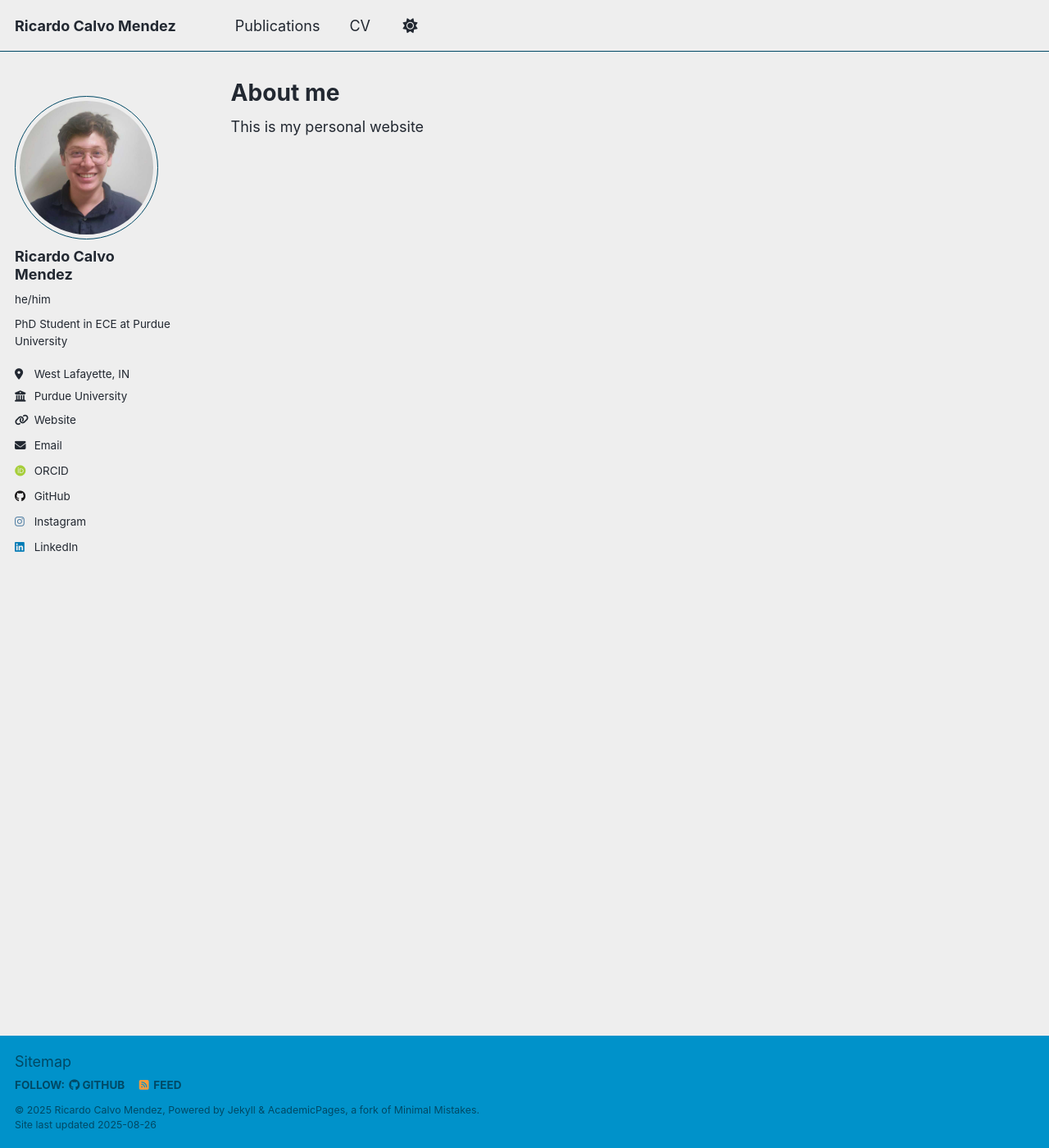
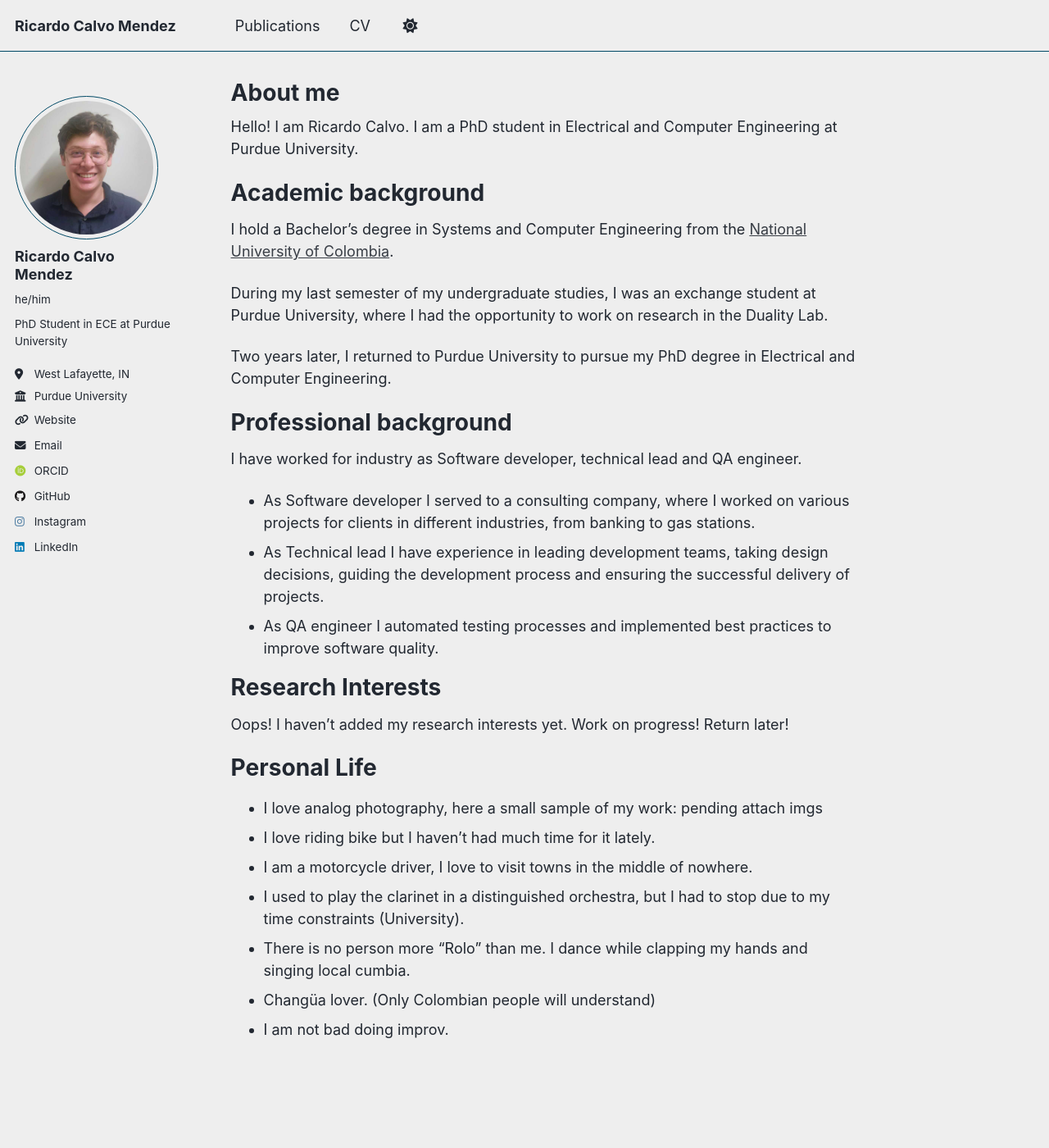
Before and after one commit to rcalvom/rcalvom.github.io, a Jekyll site: the page built from _pages/about.md, in a window 1280 px wide and 1400 px high. Shown: the whole window at 82% size. Built offline with Jekyll 4.4.1, drawn with Linux system fonts in a browser that asks for light colours; some web fonts are replaced; a script that is not in the unit is left out.

Commit message:
Update about me

```diff
--- a/_layouts/default.html
+++ b/_layouts/default.html
@@ -18,13 +18,6 @@ layout: compress
 
     {{ content }}
 
-    <div class="page__footer">
-      <footer>
-        {% include footer/custom.html %}
-        {% include footer.html %}
-      </footer>
-    </div>
-
     {% include scripts.html %}
 
   </body>
--- a/_pages/about.md
+++ b/_pages/about.md
@@ -7,4 +7,32 @@ redirect_from:
   - /about.html
 ---
 
-This is my personal website
+Hello! I am Ricardo Calvo.
+I am a PhD student in Electrical and Computer Engineering at Purdue University.
+
+# Academic background
+I hold a Bachelor's degree in Systems and Computer Engineering from the [National University of Colombia](https://unal.edu.co/).
+
+During my last semester of my undergraduate studies, I was an exchange student at Purdue University, where I had the opportunity to work on research in the Duality Lab.
+
+Two years later, I returned to Purdue University to pursue my PhD degree in Electrical and Computer Engineering.
+
+# Professional background
+
+I have worked for industry as Software developer, technical lead and QA engineer.
+
+* As Software developer I served to a consulting company, where I worked on various projects for clients in different industries, from banking to gas stations.
+* As Technical lead I have experience in leading development teams, taking design decisions, guiding the development process and ensuring the successful delivery of projects.
+* As QA engineer I automated testing processes and implemented best practices to improve software quality.
+
+# Research Interests
+Oops! I haven't added my research interests yet. Work on progress! Return later!
+
+# Personal Life
+* I love analog photography, here a small sample of my work: pending attach imgs
+* I love riding bike but I haven't had much time for it lately.
+* I am a motorcycle driver, I love to visit towns in the middle of nowhere.
+* I used to play the clarinet in a distinguished orchestra, but I had to stop due to my time constraints (University).
+* There is no person more "Rolo" than me. I dance while clapping my hands and singing local cumbia.
+* Changüa lover. (Only Colombian people will understand)
+* I am not bad doing improv.
```
